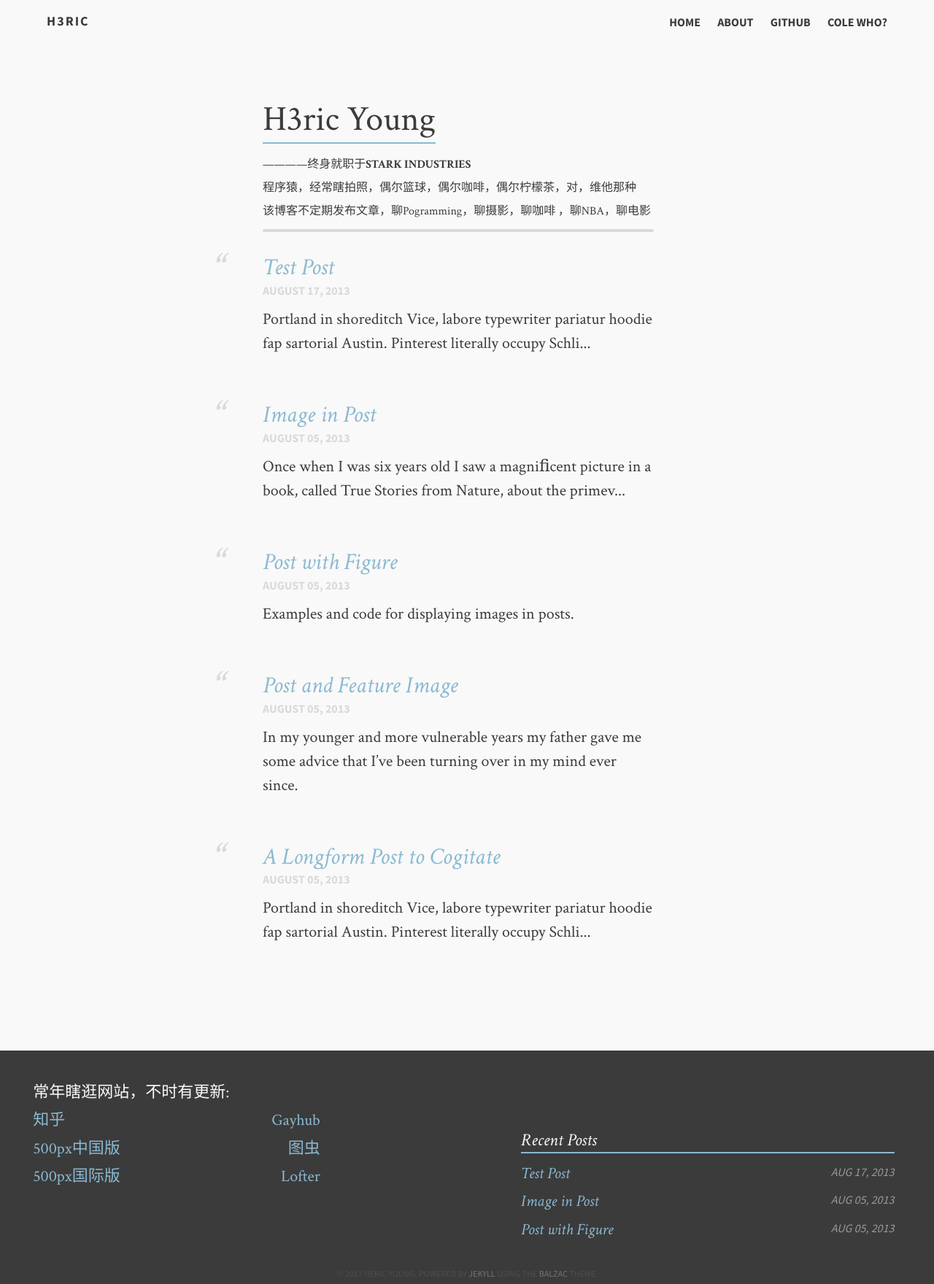
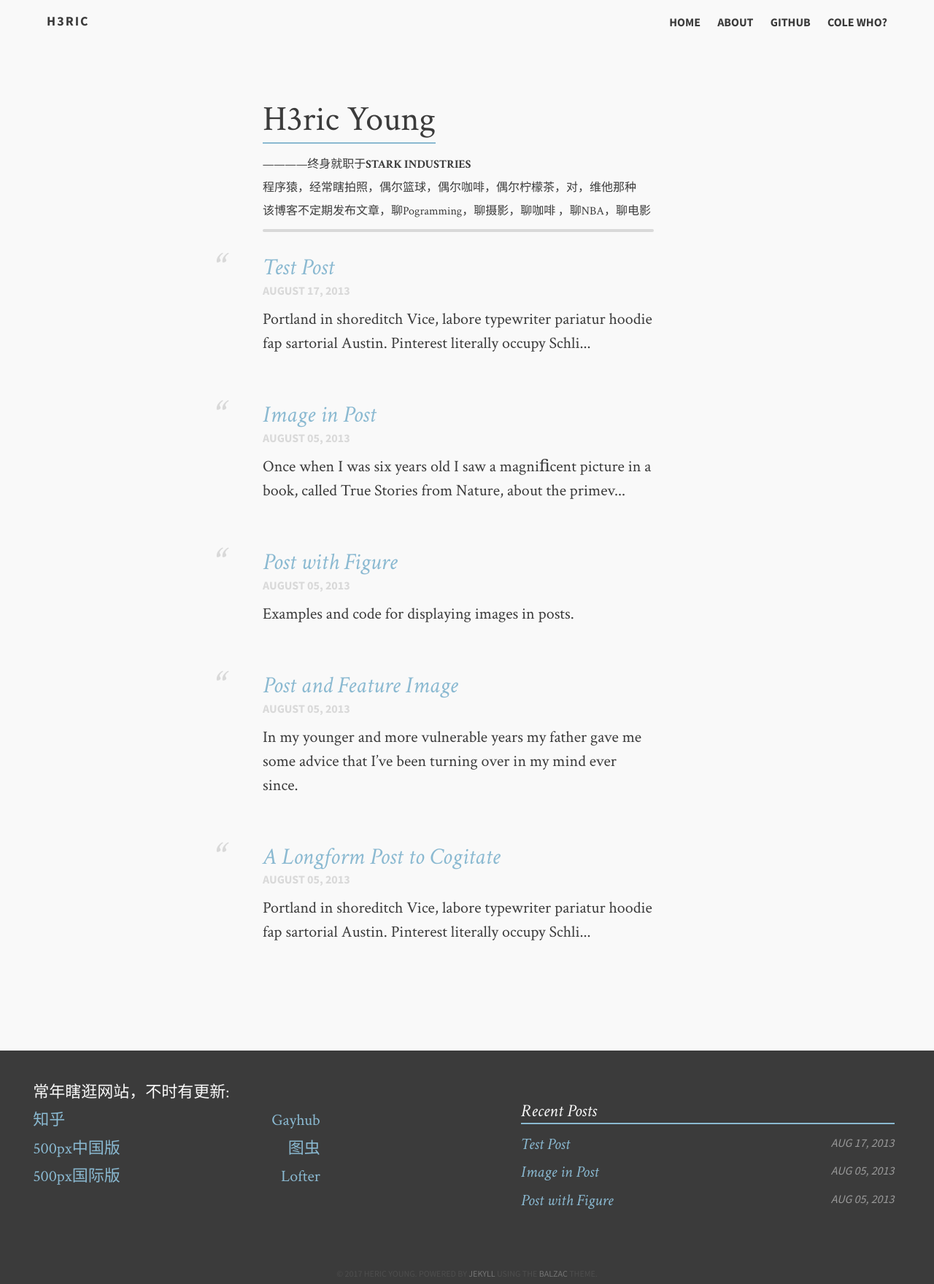
Before and after one commit to HericYoung/Blog, a Jekyll site: the page built from index.md, in a window 1280 px wide. Shown: the whole page at 73% size. Built offline with Jekyll 4.4.1, drawn with Linux system fonts in a browser that asks for light colours.

Commit message:
no message

```diff
--- a/_sass/_styles.scss
+++ b/_sass/_styles.scss
@@ -659,7 +659,7 @@ footer {
 
     .social {
         position: absolute;
-        top: 40px;
+        top: 0;
         @include column(2,12);
         right: 3vw;
         font-style: italic;
```
